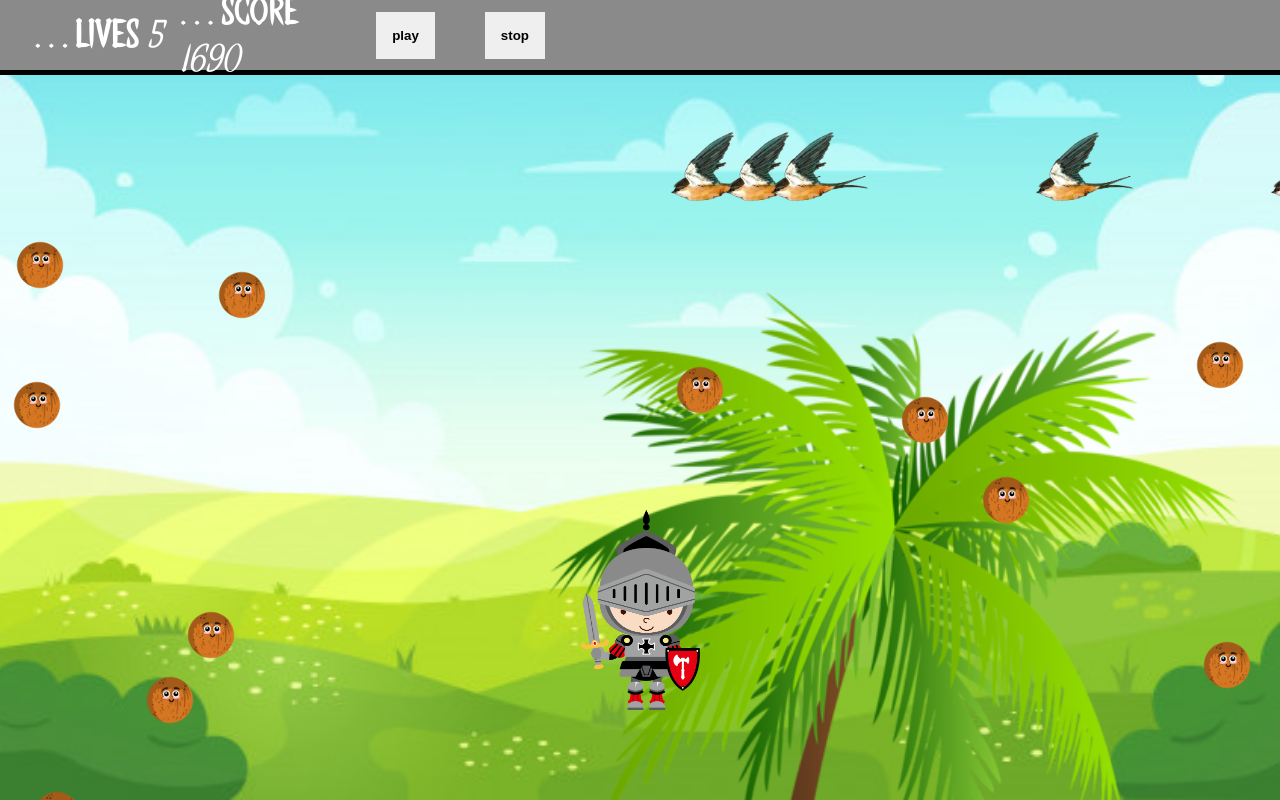
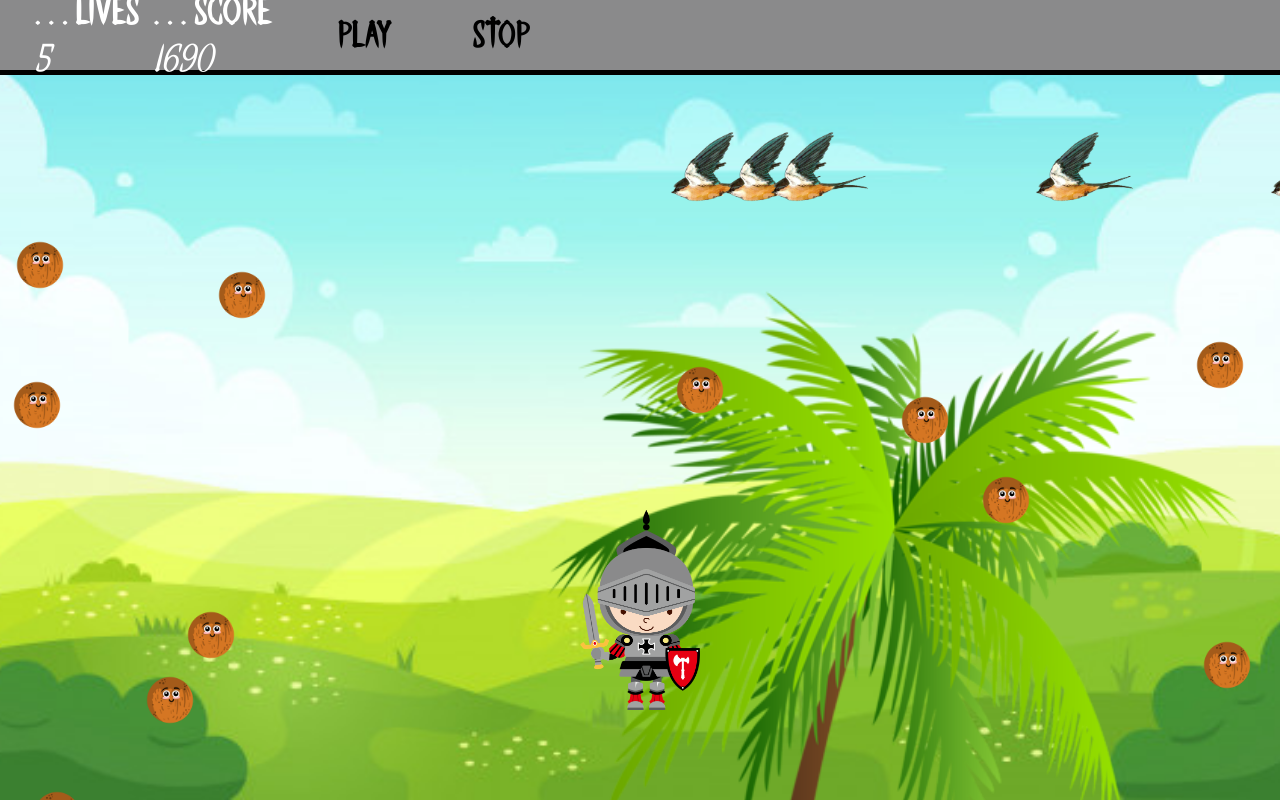
Before and after one commit to Celinaclm/IronHack-Project-1, a plain HTML site: page index.html in a window 1280 px wide. Both pictures are taken after a click on the button "START". Drawn offline with Linux system fonts and the light colour scheme.

Commit message:
buttons finished. Working on browser visualitation

```diff
--- a/src/coconut.js
+++ b/src/coconut.js
@@ -8,7 +8,7 @@ class Coconut{
         this.y = 70;//swallow position
         this.x = positionY//swallow position
         this.image = document.createElement("img");
-        this.image.src = "./img/coconuts.png";
+        this.image.src = "img/coconuts.png";
         this.speed = speed;
     }
 
--- a/src/knight.js
+++ b/src/knight.js
@@ -9,7 +9,7 @@ class Knight{
         this.width = 120;
         this.height = 200;
         this.image = document.createElement("img");
-        this.image.src = "../img/knight.png";
+        this.image.src = "img/knight.png";
         this.x = canvas.width/2 - this.width/2;
         this.y = canvas.height - 290;
 
--- a/src/swallow.js
+++ b/src/swallow.js
@@ -8,7 +8,7 @@ class Swallow {
         this.y = 50;
         this.x = canvas.width
         this.image = document.createElement("img");
-        this.image.src = "./img/trueSwallow.png";
+        this.image.src = "img/trueSwallow.png";
         this.speed = speed;
     }
 
--- a/styles/style.css
+++ b/styles/style.css
@@ -99,6 +99,43 @@ html {
   .main1 h1{
     font-size: 200px;
   }
+
+.game #play{
+    display:inline-block;
+    padding:16px;
+    border:none;
+    border-radius: 10px;
+    background-color:unset;
+    font-size: 30px;
+    font-family: The Last Kingdom;
+    color: rgb(0, 0, 0);
+    display: flex;
+    margin-left: 50px;
+}
+
+.game #stop{
+  display:inline-block;
+  padding:16px;
+  border:none;
+  border-radius: 10px;
+  background-color:unset;
+  font-size: 30px;
+  font-family: The Last Kingdom;
+  color: rgb(0, 0, 0);
+  display: flex;
+  margin-left: 50px;
+}
+
+.game #play:hover {
+  background-color: unset;
+  color: rgb(43, 255, 0);
+}
+
+.game #stop:hover {
+  background-color: unset;
+  color: rgb(255, 0, 0);
+}
+
 #play,#stop{
     display:inline-block;
     padding:16px;
@@ -107,9 +144,11 @@ html {
     display: flex;
     margin-left: 50px;
 }
+
 iframe{display:none;}
   /* ---- typography ---- */
   /* rgb(0, 217, 255);*/
+
   body {
     color: black;
     font-size: 32px;
```
Also changed, not shown: temp.html (added), 1 other file. Lines whose indentation alone changed are shown as unchanged.
